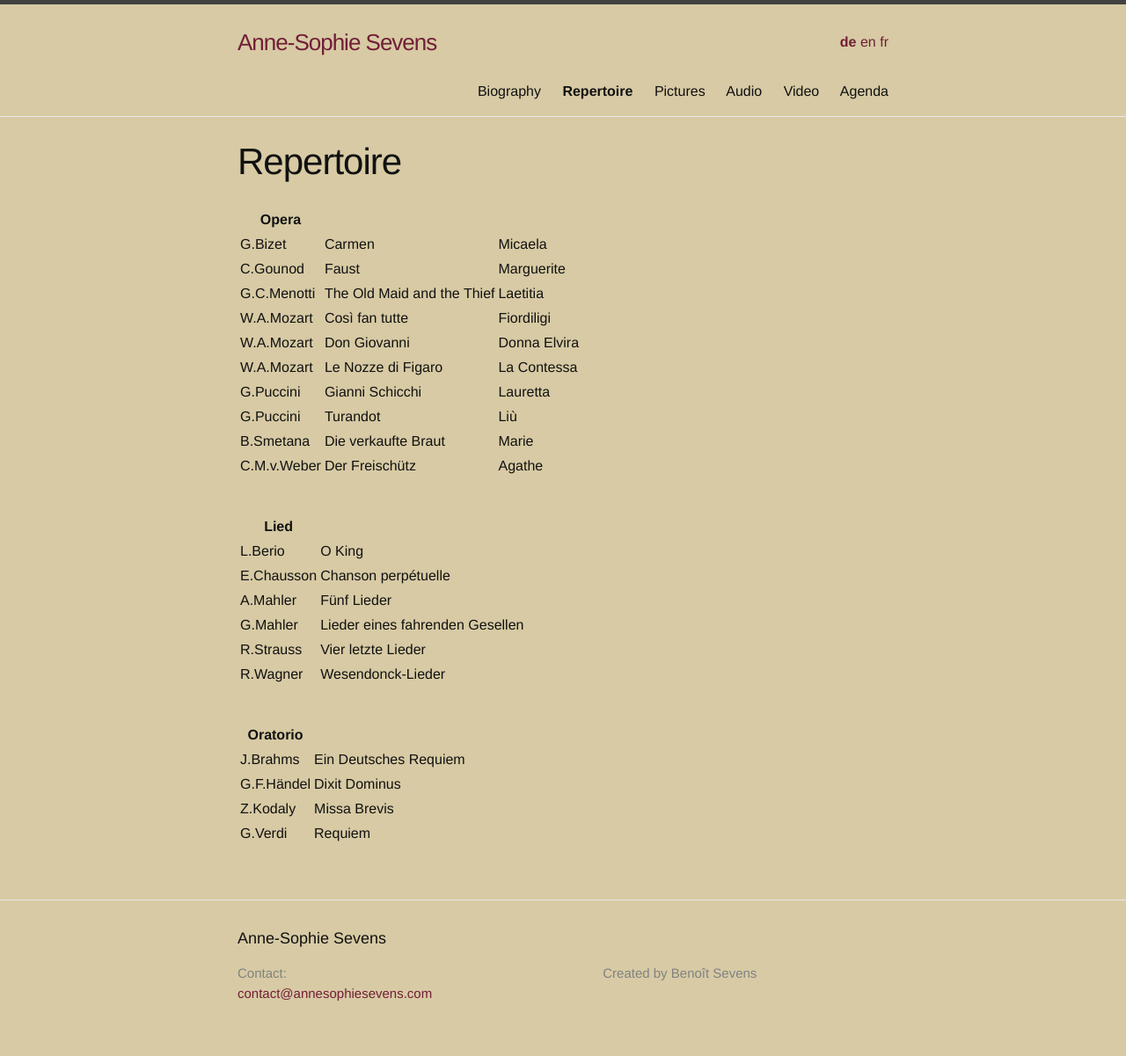
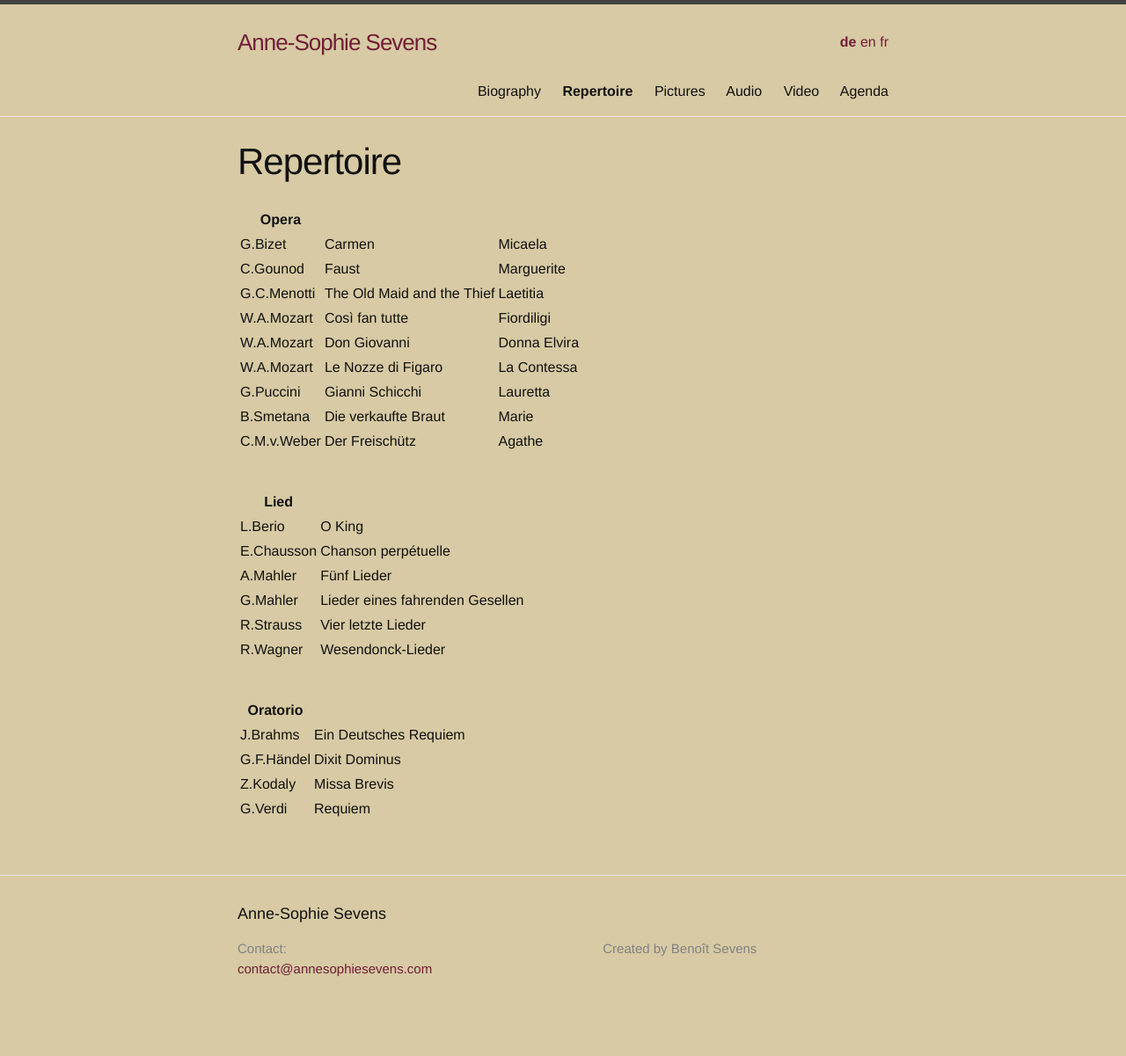
Before and after one commit to annesophie-sevens/annesophie-sevens.github.io, a Jekyll site: the page built from repertoire-de.md, in a window 1280 px wide. Shown: the whole page at 88% size. Built offline with Jekyll 4.4.1, drawn with Linux system fonts in a browser that asks for light colours; after the commit the page ends 1173 px from its top, so only the background shows below that.

Commit message:
Update repertoire-de.md

```diff
--- a/repertoire-de.md
+++ b/repertoire-de.md
@@ -16,7 +16,6 @@ ref: repertoire
 | W.A.Mozart | Don Giovanni | Donna Elvira |
 | W.A.Mozart | Le Nozze di Figaro | La Contessa |
 | G.Puccini | Gianni Schicchi | Lauretta |
-| G.Puccini | Turandot | Liù |
 | B.Smetana | Die verkaufte Braut | Marie |
 | C.M.v.Weber | Der Freischütz | Agathe |
 
```
